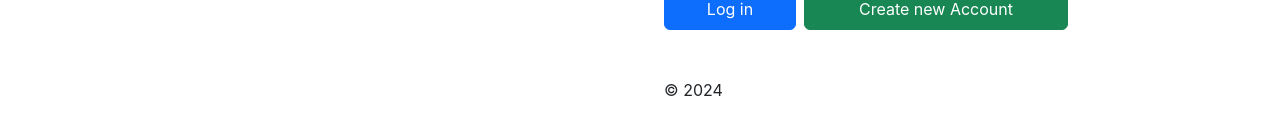
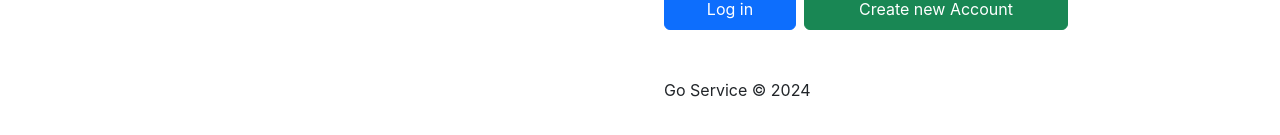
Before and after one commit to Med-Time/GO_SERVICE, a React (Create React App) app: page /login in a window 1280 px wide. Shown: the part 333-468 px from the top of the page. Built offline with nearby package versions, Linux system fonts and the light colour scheme.

Commit message:
Update Login
Footer changed

```diff
--- a/src/components/Login.js
+++ b/src/components/Login.js
@@ -30,7 +30,7 @@
                         </div>
                         <button className="btn btn-primary w-25 py-2" type="submit">Log in</button>
                         <button className="btn btn-success w-50 py-2 mx-2" type="submit">Create new Account</button>
-                        <p className="mt-5 mb-3 text-body-secondary">© 2024</p>
+                        <p className="mt-5 mb-3 text-body-secondary">Go Service © 2024</p>
                     </form>
                 </div>
             </div>
```
